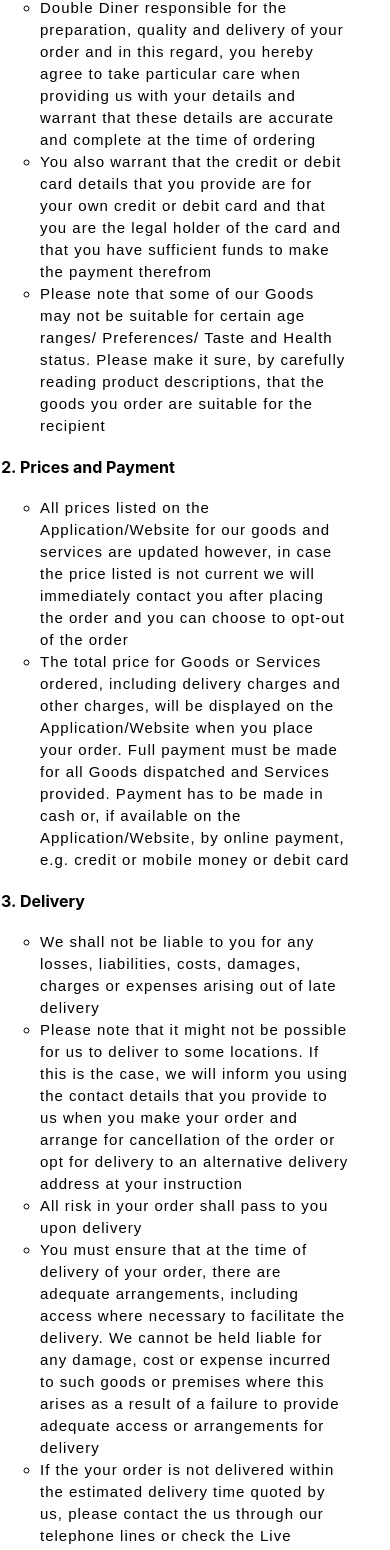
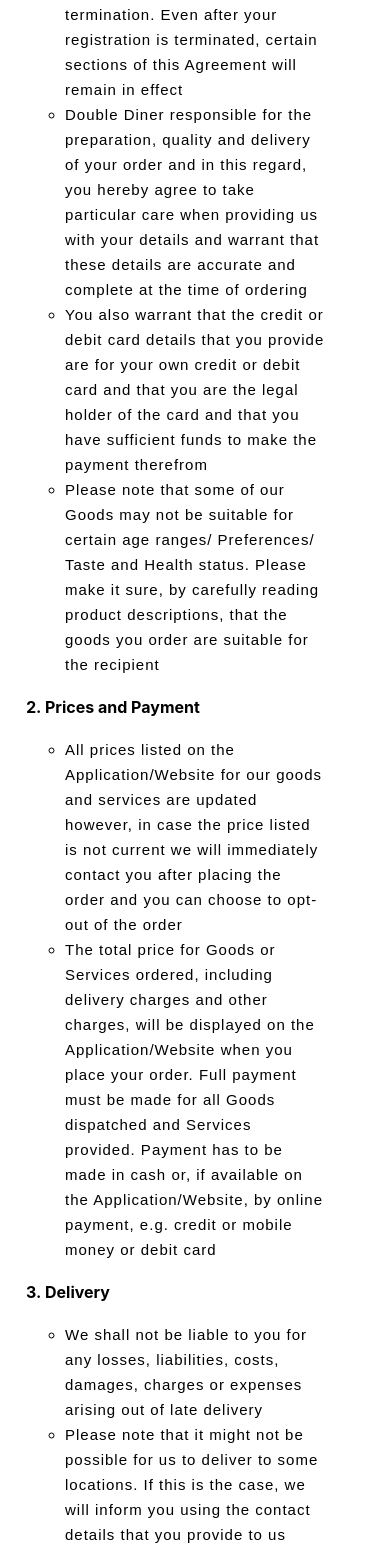
Before and after one commit to MohamedAhmeDdev/Double-Diner, a React (Create React App) app in the folder frontend_user/: page /Terms in a window 390 px wide. Shown: the part 403-1953 px from the top of the page. Built offline with nearby package versions, Linux system fonts and the light colour scheme; a web font is replaced by a local one.

Commit message:
fixing responsive issues

```diff
--- a/frontend_user/src/App.js
+++ b/frontend_user/src/App.js
@@ -12,7 +12,7 @@
 import Terms from './Components/Terms';
 import RegistrationForm from './Components/RegistrationForm';
 import Login from './Components/Login';
-// import Footer from './Components/Footer';
+import Footer from './Components/Footer';
 
 function App() {
   return (
@@ -28,6 +28,7 @@
       <Route path="/RegistrationForm" element={<RegistrationForm/>} />
       <Route path="/Login" element={<Login/>} />
       </Routes>
+      <Footer/>
       </BrowserRouter>
     </div>
   )
--- a/frontend_user/src/Components/Contact.js
+++ b/frontend_user/src/Components/Contact.js
@@ -3,7 +3,6 @@
 import {MdPhoneAndroid } from "react-icons/md";
 import {MdEmail } from "react-icons/md";
 import {ImLocation2 } from "react-icons/im";
-import Footer from './Footer';
 
 function Contact() {
     return (
@@ -38,7 +37,6 @@
 
                 </div>
             </div>
-            <Footer/>
         </div>
     )
 }
--- a/frontend_user/src/Components/Login.js
+++ b/frontend_user/src/Components/Login.js
@@ -1,6 +1,5 @@
 import React from 'react'
 import '../css/Login.css'
-import Footer from './Footer'
 
 function Login() {
     return (
@@ -18,7 +17,6 @@
                 <button className='submitLogin' type="submit">Login</button>
             </form>
         </div>
-        <Footer/>
         </div>
     )
 }
--- a/frontend_user/src/Components/Menu.js
+++ b/frontend_user/src/Components/Menu.js
@@ -1,6 +1,5 @@
 import React, { useState } from 'react'
 import '../css/Menu.css'
-import Footer from './Footer.js'
 
 function Home() {
     const [data, setData] = useState([
@@ -75,7 +74,6 @@
             <div className="container-grid">
                 {food}
             </div>
-            <Footer></Footer>
         </div>
     )
 }
--- a/frontend_user/src/Components/RegistrationForm.js
+++ b/frontend_user/src/Components/RegistrationForm.js
@@ -1,6 +1,5 @@
 import React from 'react'
 import '../css/RigistrationForm.css'
-import Footer from './Footer'
 
 function RegistrationForm() {
     return (
@@ -21,7 +20,6 @@
                 <button className='submitRegistration' type="submit">Login</button>
             </form>
         </div>
-        <Footer/>
        </div>
     )
 }
--- a/frontend_user/src/Components/Reservaton.js
+++ b/frontend_user/src/Components/Reservaton.js
@@ -1,6 +1,5 @@
 import React from 'react'
 import '../css/Reservation.css'
-import Footer from './Footer'
 
 function Reservaton() {
   return (
@@ -47,7 +46,6 @@
           </form>
         </div>
       </div>
-      <Footer />
     </div>
   )
 }
--- a/frontend_user/src/Components/Terms.js
+++ b/frontend_user/src/Components/Terms.js
@@ -6,9 +6,9 @@
     <div className='terms-container'>
         <div className='container-list'>
             <h3 className='terms-head'>Our Terms</h3>
-        <ol>
+        <ol className='ol-list'>
             <b><li>Ordering</li></b>
-            <ul className='ol-info'>
+            <ul className='ul-info'>
                 <li>By placing an order through our mobile Application/Website, you enter into an agreement with Double Diner with respect to the processing of that order through our restaurant. This Agreement will remain in full force and effect while you use the Application/Website until termination. Even after your registration is terminated, certain sections of this Agreement will remain in effect</li>
                 <li>Double Diner responsible for the preparation, quality and delivery of your order and in this regard, you hereby agree to take particular care when providing us with your details and warrant that these details are accurate and complete at the time of ordering</li>
                 <li>You also warrant that the credit or debit card details that you provide are for your own credit or debit card and that you are the legal holder of the card and that you have sufficient funds to make the payment therefrom</li>
@@ -16,13 +16,13 @@
             </ul>
 
             <b><li>Prices and Payment</li></b>
-            <ul  className='ol-info'>
+            <ul  className='ul-info'>
                 <li>All prices listed on the Application/Website for our goods and services are updated however, in case the price listed is not current we will immediately contact you after placing the order and you can choose to opt-out of the order</li>
                 <li> The total price for Goods or Services ordered, including delivery charges and other charges, will be displayed on the Application/Website when you place your order. Full payment must be made for all Goods dispatched and Services provided. Payment has to be made in cash or, if available on the Application/Website, by online payment, e.g. credit or mobile money or debit card</li>
             </ul>
 
             <b><li>Delivery</li></b>
-            <ul  className='ol-info'>
+            <ul  className='ul-info'>
                 <li>We shall not be liable to you for any losses, liabilities, costs, damages, charges or expenses arising out of late delivery</li>
                 <li>Please note that it might not be possible for us to deliver to some locations. If this is the case, we will inform you using the contact details that you provide to us when you make your order and arrange for cancellation of the order or opt for delivery to an alternative delivery address at your instruction</li>
                 <li>All risk in your order shall pass to you upon delivery</li>
--- a/frontend_user/src/css/Menu.css
+++ b/frontend_user/src/css/Menu.css
@@ -274,7 +274,7 @@
     .add{
         color: black;
         border-radius: 50px;
-        margin: 30px 25px;
+        margin: 25px 25px;
         outline: none;
         border: none;
         background-color: rgba(255, 217, 0, 0.747);
--- a/frontend_user/src/css/Policy.css
+++ b/frontend_user/src/css/Policy.css
@@ -13,9 +13,10 @@
 }
 
 .policy-info{
-    padding: 50px;
+    padding: 50px 20px;
     width: 100%;
     max-width: 100%;
+    height: 100%;
 }
 .policy-head{
     font-size: 30px;
--- a/frontend_user/src/css/Terms.css
+++ b/frontend_user/src/css/Terms.css
@@ -23,7 +23,10 @@
     font-size: 25px;
     text-align: center;
 }
-.ol-info{
+.ol-list{
+    padding: 0 25px;
+}
+.ul-info{
     line-height: 25px;
     letter-spacing: 1px;
     font-family: 'Quicksand', sans-serif;
```
